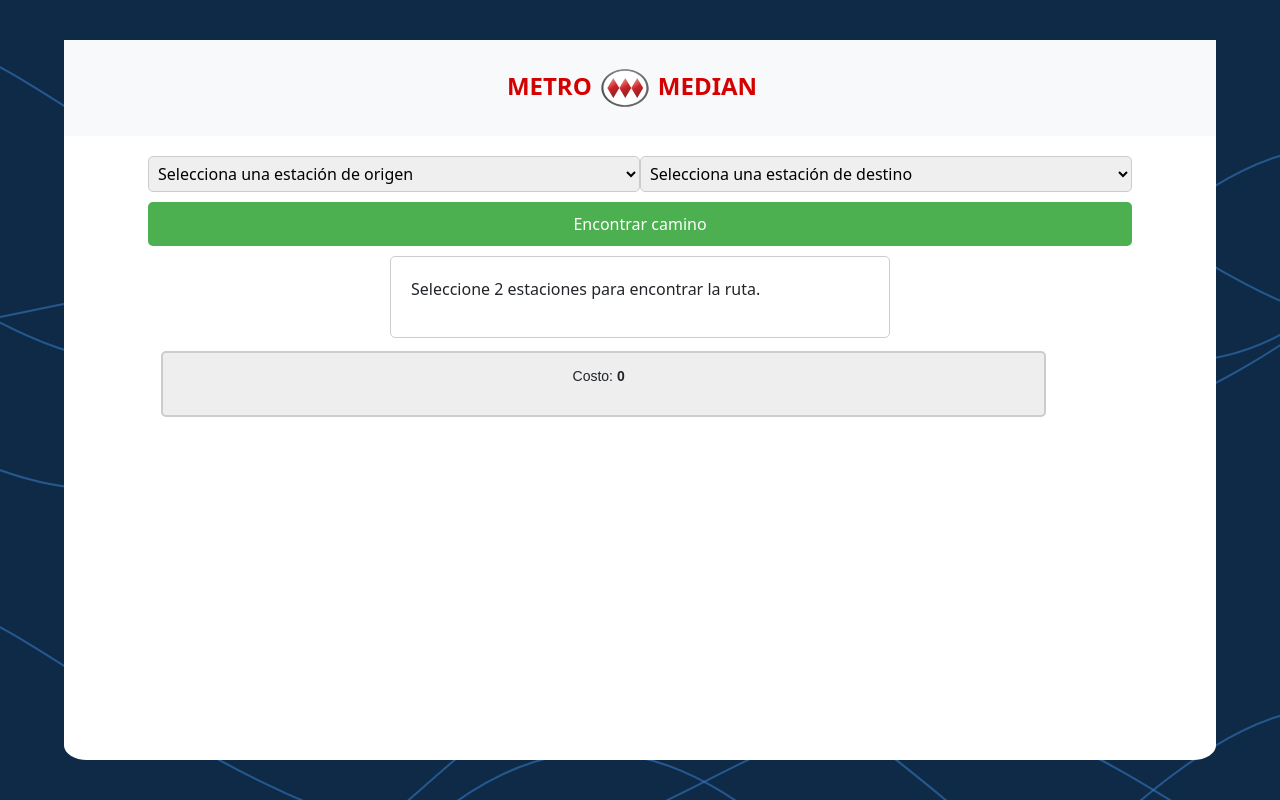
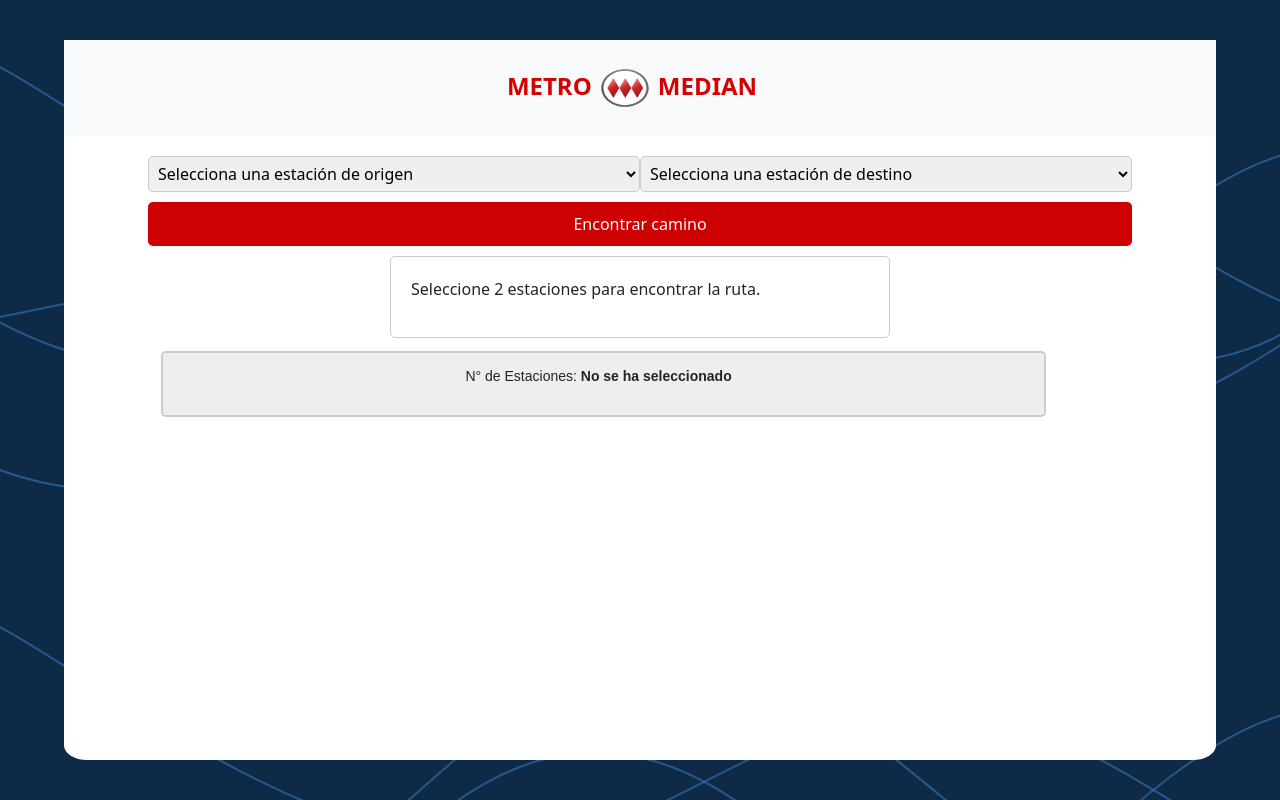
Before and after one commit to pipetboy2001/MetroMedian, a React (Vite) app: page / in a window 1280 px wide. Built offline with nearby package versions, Linux system fonts and the light colour scheme.

Commit message:
Fix - Numero de estaciones

```diff
--- a/src/Components/Estaciones.jsx
+++ b/src/Components/Estaciones.jsx
@@ -51,7 +51,7 @@ const MetroFinder = () => {
         setRuta([]);
         setPuntosMedios([]);
       } else {
-        setCosto(rutaOptima.length - 1);
+        setCosto(rutaOptima.length );
         setRuta(rutaOptima);
         const puntoMedioIndex = Math.floor(rutaOptima.length / 2);
         const puntosMedios =
@@ -124,7 +124,8 @@ const MetroFinder = () => {
 
       <div className="results-text">
         <p>
-          Costo: <span className="costo-value"> {costo} </span>
+        N° de Estaciones: <span className="costo-value"> {costo !== 0 ? costo : 'No se ha seleccionado'} </span>
+
         </p>
         {puntosMedios.length > 0 && (
           <p>
--- a/src/Styles/_Estaciones.scss
+++ b/src/Styles/_Estaciones.scss
@@ -88,7 +88,7 @@
 
 /* Estilos específicos para el botón de búsqueda */
 .search-button {
-  background-color: #4caf50;
+  background-color: #cd0102;
   color: white;
   border: none;
   padding: 10px 10px;
@@ -102,5 +102,5 @@
 }
 
 .search-button:hover {
-  background-color: #45a049;
+  color: black;
 }
```
